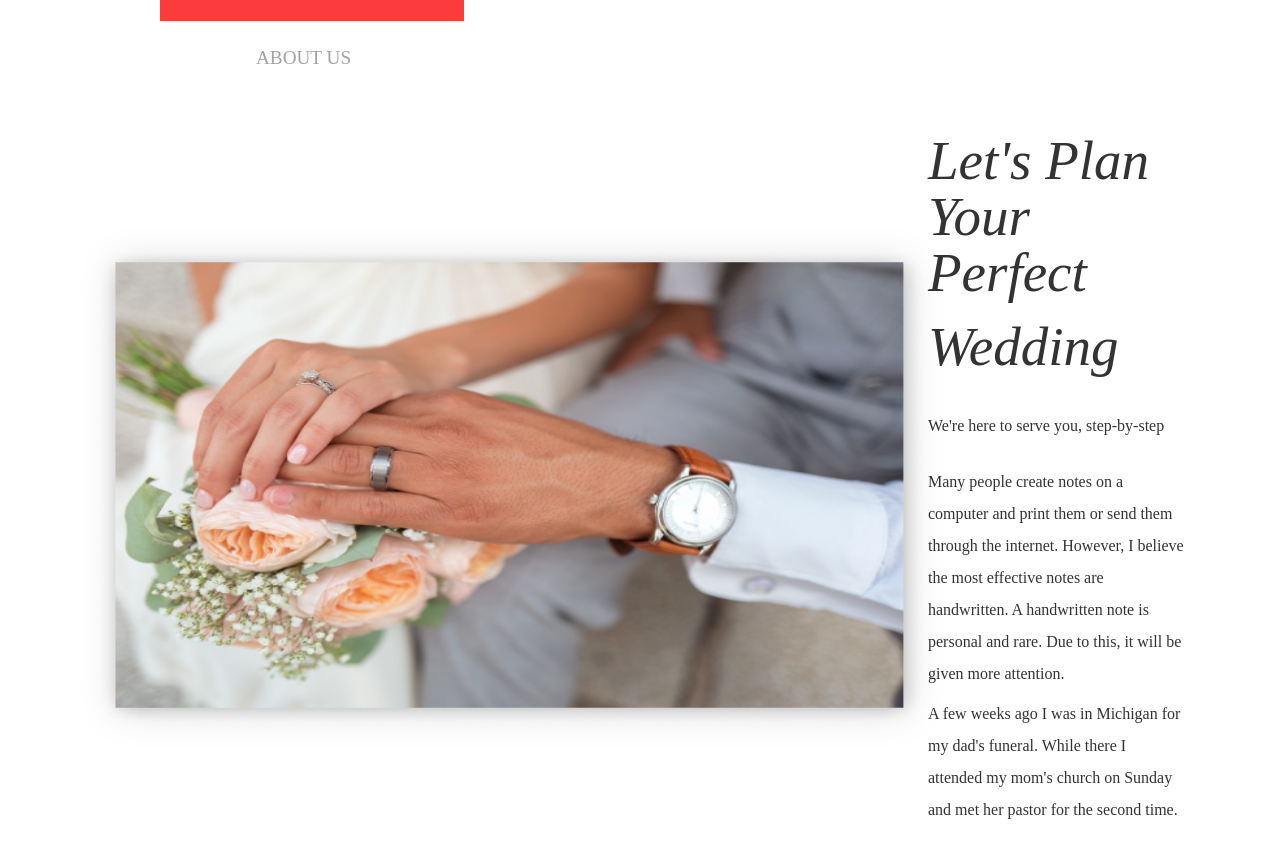
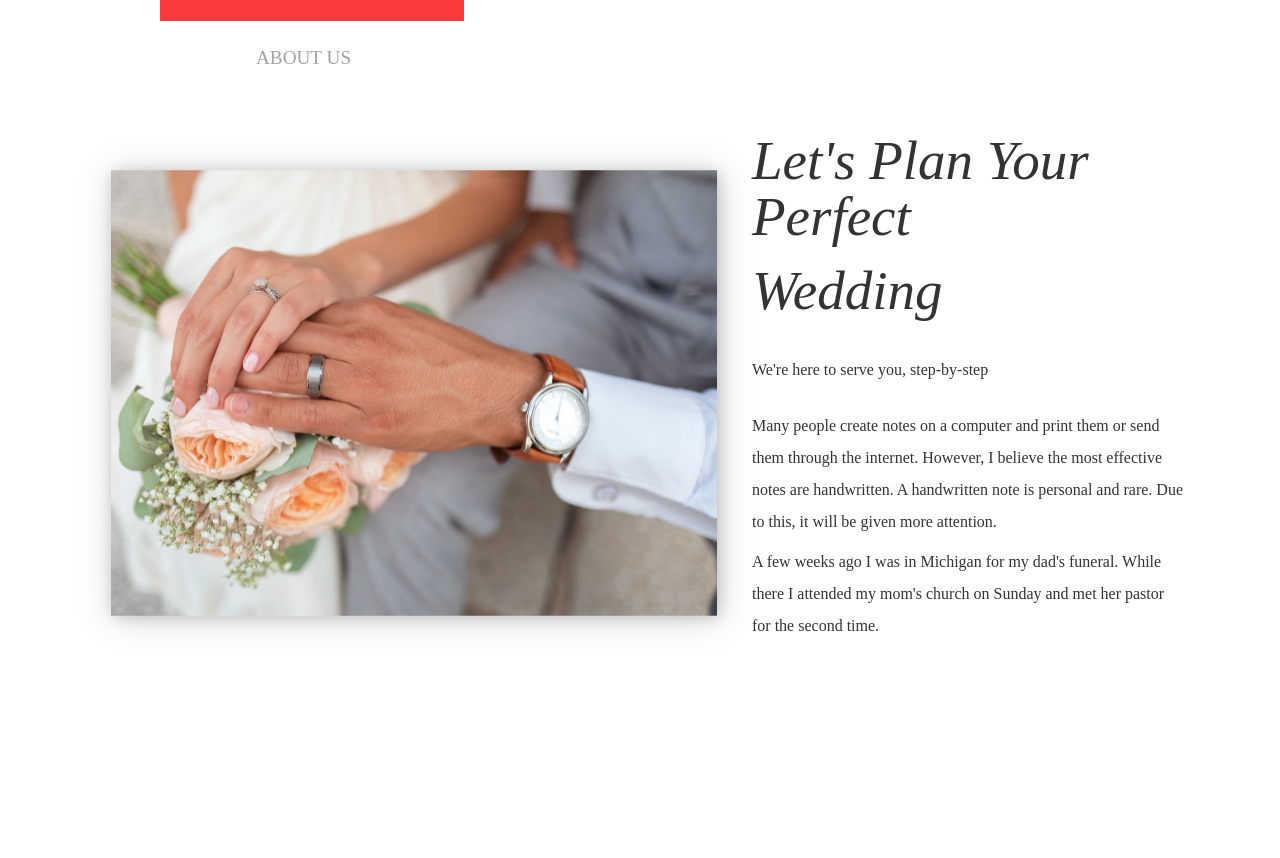
Before and after one commit to granth16/Wedding-planner, a React (Vite) app: page / in a window 1280 px wide. Shown: the part 740-1598 px from the top of the page. After the commit the page ends 1545 px from the top, so only its background shows below. Built offline with nearby package versions, Linux system fonts and the light colour scheme.

Commit message:
style: updated about us styles

```diff
--- a/src/styles/Aboutus.css
+++ b/src/styles/Aboutus.css
@@ -6,6 +6,7 @@
   display: flex;
   align-items: center;
   margin: 4rem 0;
+  gap: 1rem;
 }
 .about_left {
   width: 100%;
@@ -60,7 +61,7 @@
 }
 
 .about_left > img {
-  width: 52rem;
+  width: 40rem;
   height: 30rem;
   filter: drop-shadow(2px 2px 17px rgba(0, 0, 0, 0.17));
 }
```
